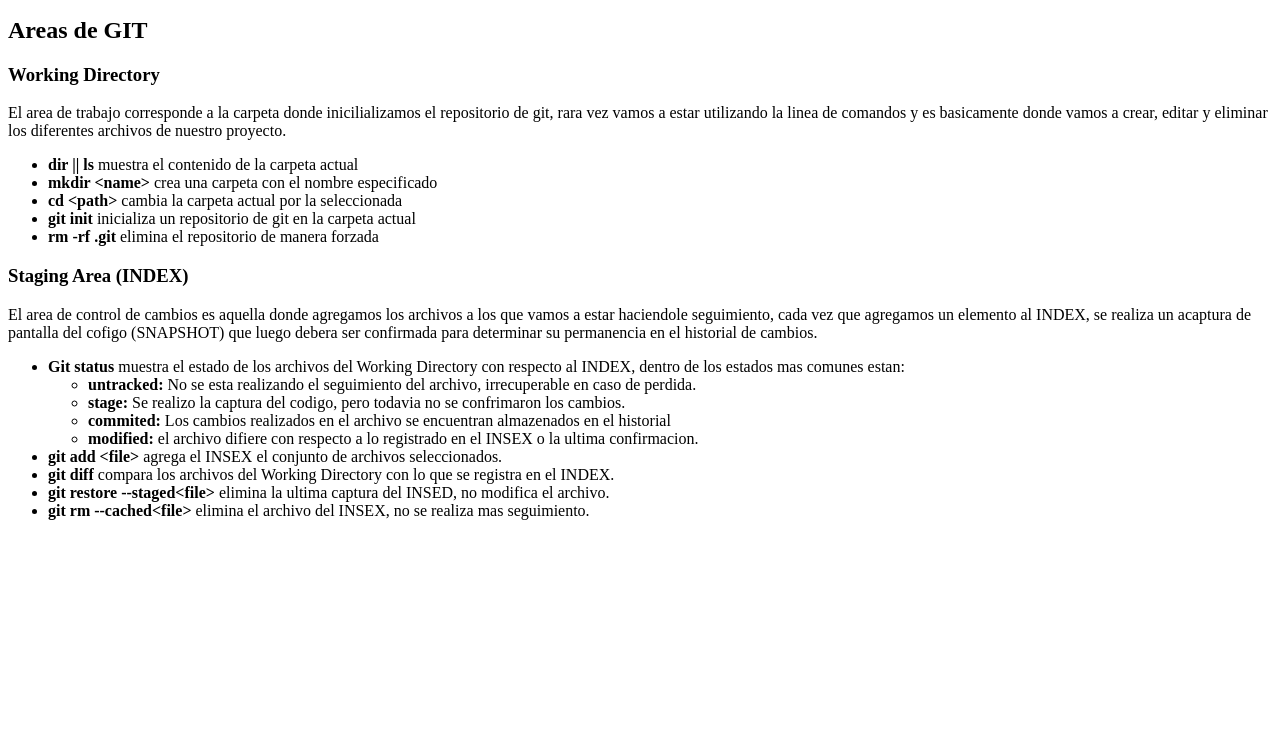
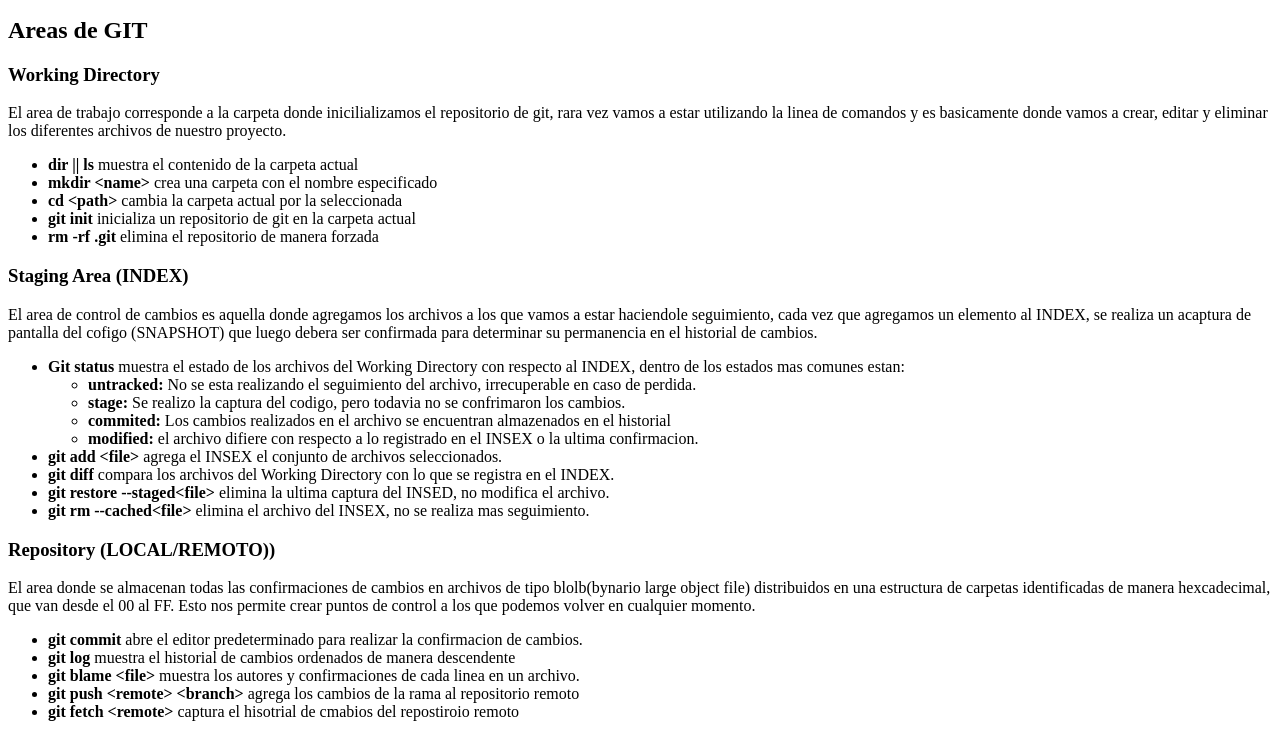
Before and after one commit to coloamg/clase2Git, a plain HTML site: page index.html in a window 1280 px wide. Shown: the part 101-838 px from the top of the page. Before the commit the page ends 800 px from the top, so only its background shows below. Drawn offline with Linux system fonts and the light colour scheme.

Commit message:
Areas GIT: Repository (Local/Remote)

```diff
--- a/index.html
+++ b/index.html
@@ -51,6 +51,19 @@
             <li><strong>git restore --staged&lt;file></strong> elimina la ultima captura del INSED, no modifica el archivo.</li>
             <li><strong>git rm --cached&lt;file></strong> elimina el archivo del INSEX, no se realiza mas seguimiento.</li>
         </ul>
+        <article>
+            <h3>Repository (LOCAL/REMOTO))</h3>
+            <p>
+                El area donde se almacenan todas las confirmaciones de cambios en archivos de tipo blolb(bynario large object file) distribuidos en una estructura de carpetas identificadas de manera hexcadecimal, que van desde el 00 al FF. Esto nos permite crear puntos de control a los que podemos volver en cualquier momento.
+            </p>
+            <ul class="commands">
+                <li><strong>git commit</strong> abre el editor predeterminado para realizar la confirmacion de cambios.</li>
+                <li><strong>git log </strong>muestra el historial de cambios ordenados de manera descendente</li>
+                <li><strong>git blame &lt;file></strong> muestra los autores y confirmaciones de cada linea en un archivo.</li>
+                <li><strong>git push &lt;remote> &lt;branch></strong> agrega los cambios de la rama al repositorio remoto</li>
+                <li><strong>git fetch &lt;remote> </strong>captura el hisotrial de cmabios del repostiroio remoto</li>
+            </ul>
+        </article>
     </section>
 </body>
 </html>
```
Also changed, not shown: culpables.txt (added).
